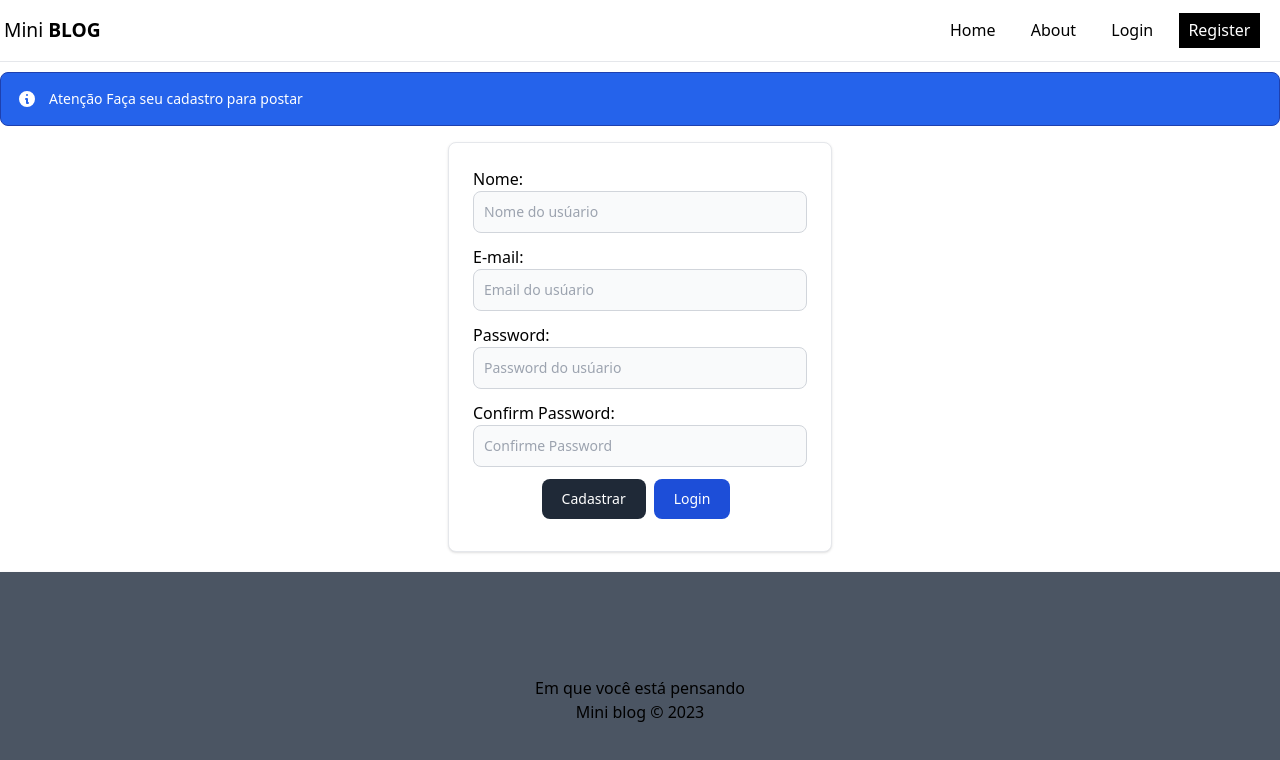
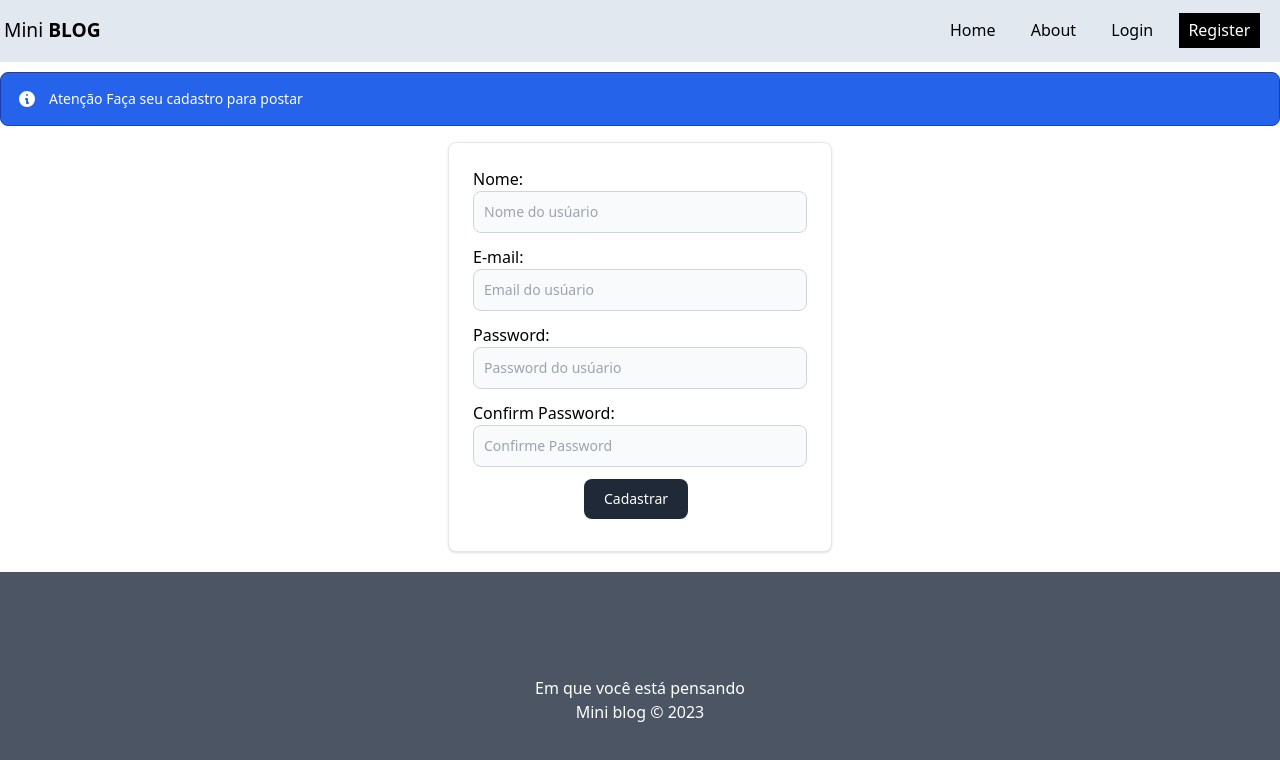
Before and after one commit to JotaPrimo/miniblog, a React (Vite) app: page /register in a window 1280 px wide. Shown: the top 760 px of the page. Built offline with nearby package versions, Linux system fonts and the light colour scheme.

Commit message:
130. Registrando usuário no sistema

```diff
--- a/src/hooks/useAutentication.jsx
+++ /dev/null
@@ -1,23 +0,0 @@
-import {
-  getAuth,
-  createUserWithEmailAndPassword,
-  signInWithEmailAndPassword,
-  updateProfile,
-  signOut,
-} from "firebase/auth";
-
-import { useState, useEffect } from "react";
-
-export const useAutentication = () => {
-  const [error, setError] = useState(null);
-  const [loading, setLoading] = useState(null);
-
-  // deal with memory leak
-  const [cancelled, setCancelled] = useState(false);
-
-  function checkIfIsCancelled() {
-    if (cancelled) {
-      return;
-    }
-  }
-};
--- /dev/null
+++ b/src/hooks/useAuthentication.jsx
@@ -0,0 +1,119 @@
+import { db } from "../firebase/config";
+
+import {
+  getAuth,
+  createUserWithEmailAndPassword,
+  signInWithEmailAndPassword,
+  updateProfile,
+  signOut,
+} from "firebase/auth";
+
+import { useState, useEffect } from "react";
+
+export const useAuthentication = () => {
+  const [error, setError] = useState(null);
+  const [loading, setLoading] = useState(null);
+
+  // deal with memory leak
+  const [cancelled, setCancelled] = useState(false);
+
+  const auth = getAuth();
+
+  function checkIfIsCancelled() {
+    if (cancelled) {
+      return;
+    }
+  }
+
+  const createUser = async (data) => {
+    checkIfIsCancelled();
+
+    setLoading(true);
+
+    try {
+      const { user } = await createUserWithEmailAndPassword(
+        auth,
+        data.email,
+        data.password
+      );
+
+      await updateProfile(user, {
+        displayName: data.displayName,
+      });
+
+      setLoading(false);
+
+      return user;
+    } catch (error) {
+      console.log(error.message);
+      console.log(typeof error.message);
+
+      let systemErrorMessage;
+
+      if (error.message.includes("Password")) {
+        systemErrorMessage = "A senha precisa conter pelo menos 6 caracteres.";
+      } else if (error.message.includes("email-already")) {
+        systemErrorMessage = "E-mail já cadastrado.";
+      } else {
+        systemErrorMessage = "Ocorreu um erro, por favor tenta mais tarde.";
+      }
+
+      setLoading(false);
+      setError(systemErrorMessage);
+    }
+
+
+  };
+
+  const logout = () => {
+    checkIfIsCancelled();
+
+    signOut(auth);
+  };
+
+  const login = async (data) => {
+    checkIfIsCancelled();
+
+    setLoading(true);
+    setError(false);
+
+    try {
+      await signInWithEmailAndPassword(auth, data.email, data.password);
+    } catch (error) {
+      console.log(error.message);
+      console.log(typeof error.message);
+      console.log(error.message.includes("user-not"));
+
+      let systemErrorMessage;
+
+      if (error.message.includes("user-not-found")) {
+        systemErrorMessage = "Usuário não encontrado.";
+      } else if (error.message.includes("wrong-password")) {
+        systemErrorMessage = "Senha incorreta.";
+      } else {
+        systemErrorMessage = "Ocorreu um erro, por favor tenta mais tarde.";
+      }
+
+      console.log(systemErrorMessage);
+
+      setError(systemErrorMessage);
+    }
+
+    console.log(error);
+
+    setLoading(false);
+  };
+
+  useEffect(() => {
+    return () => setCancelled(true);
+  }, []);
+
+  return {
+    auth,
+    createUser,
+    error,
+    logout,
+    login,
+    loading,
+  };
+};
--- a/src/index.css
+++ b/src/index.css
@@ -53,11 +53,11 @@
 }
 
 .container {
-    @apply min-h-60vh mx-auto mb-5;
+    @apply min-h-60vh  mx-auto mb-5;
 }
 
 .footer {
-    @apply shadow bg-gray-600 h-64 flex flex-col items-center justify-center;
+    @apply shadow bg-gray-600 h-64 flex flex-col text-white items-center justify-center;
 }
 
 .input {
@@ -65,5 +65,5 @@
 }
 
 .navbar-white {
-    @apply flex justify-between items-center px-1 py-4 bg-white dark:bg-gray-900 fixed w-full z-20 top-0 left-0 border-b border-gray-200 dark:border-gray-600;
+    @apply flex justify-between items-center px-1 py-4 bg-slate-200 dark:bg-gray-900 fixed w-full z-20 top-0 left-0 border-b border-gray-200 dark:border-gray-600;
 }
--- a/src/pages/Register/Register.jsx
+++ b/src/pages/Register/Register.jsx
@@ -1,56 +1,59 @@
-// import styles
 import styles from "./Register.module.css";
 
-// import state
-import { useState, useEffect } from "react";
+import { useEffect, useState } from "react";
+import { useAuthentication } from "../../hooks/useAuthentication";
 
-// import components
 import AlertInfo from "../../componets/Alerts/AlertInfo";
 import AlertDanger from "../../componets/Alerts/AlertDanger";
 
 const Register = () => {
-  // states dos inputs, valor default vazio
-  const [displayName, setDisplayName] = useState('');
-  const [email, setEmail] = useState('');
-  const [password, setPassword] = useState('');
-  const [confirmPassword, setConfirmPassword] =  useState('');
-  const [error, setError] = useState('');
+  const [displayName, setDisplayName] = useState("");
+  const [email, setEmail] = useState("");
+  const [password, setPassword] = useState("");
+  const [confirmPassword, setConfirmPassword] = useState("");
+  const [error, setError] = useState("");
 
-  // metodos
-  const handleSubmit = (event) => {
-    event.preventDefault();
-    console.log('submittado');
+  const { createUser, error: authError, loading } = useAuthentication();
 
-    // checando senhas iguais
+  const handleSubmit = async (e) => {
+    e.preventDefault();
+
+    setError("");
+
+    const user = {
+      displayName,
+      email,
+      password,
+    };
+
     if (password !== confirmPassword) {
-        setError("As senhas são diferentes.");
-        return;
+      setError("As senhas precisam ser iguais.");
+      return;
     }
 
-    console.log(user);
+    const res = await createUser(user);
 
-    // limpando valores
-    setError('');
-    setDisplayName('');
-    setEmail('');
-    setPassword('');
-    setConfirmPassword('');
-  }
+    console.log(res);
+  };
 
-  // criando obejto de user
-  const user = {
-    displayName, email, password
-  }
+  useEffect(() => {
+    if (authError) {
+      setError(authError);
+    }
+  }, [authError]);
 
   return (
     <>
       <div>
-        { !error && <AlertInfo msg={"Faça seu cadastro para postar"} /> }
-        {error && <AlertDanger msg={error} /> }
+        {!error && <AlertInfo msg={"Faça seu cadastro para postar"} />}
+        {error && <AlertDanger msg={error} />}
 
         <div className="grid justify-items-center">
           <div className="card w-full">
-            <form className="flex flex-col items-center gap-3" onSubmit={handleSubmit}>
+            <form
+              className="flex flex-col items-center gap-3"
+              onSubmit={handleSubmit}
+            >
               <div className="w-full">
                 <label className="mb-5">
                   <span>Nome:</span>
@@ -111,10 +114,18 @@ const Register = () => {
                 </label>
               </div>
 
-            <div className="flex justify-center">
-            <button className="btn-dark">Cadastrar</button>
-              <button className="btn-default">Login</button>
-            </div>
+              <div className="flex justify-center">
+                {!loading && (
+                  <button type="submit" className="btn-dark">
+                    Cadastrar
+                  </button>
+                )}
+                {loading && (
+                  <button className="btn-dark" disabled>
+                    Aguarde...
+                  </button>
+                )}
+              </div>
             </form>
           </div>
         </div>
```
